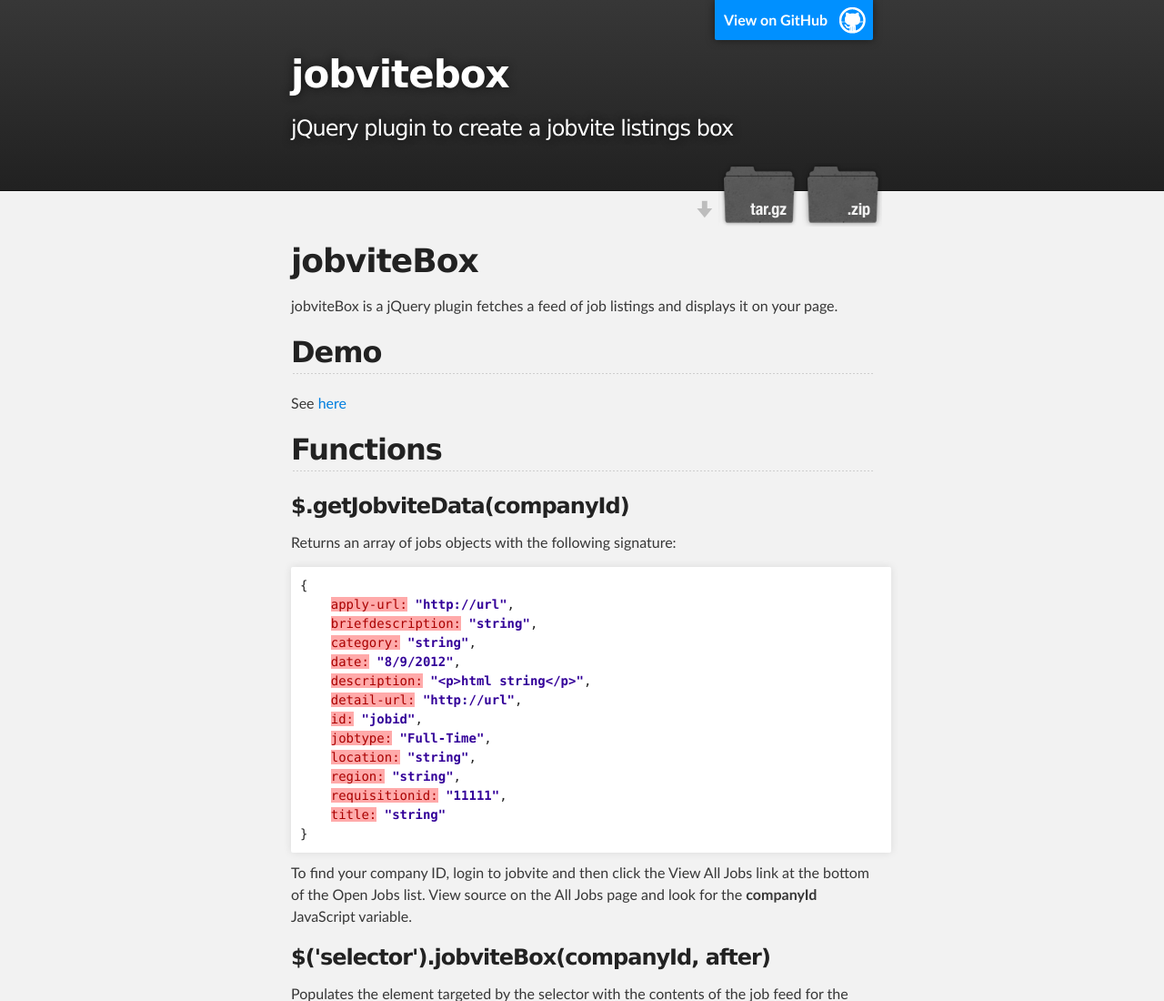
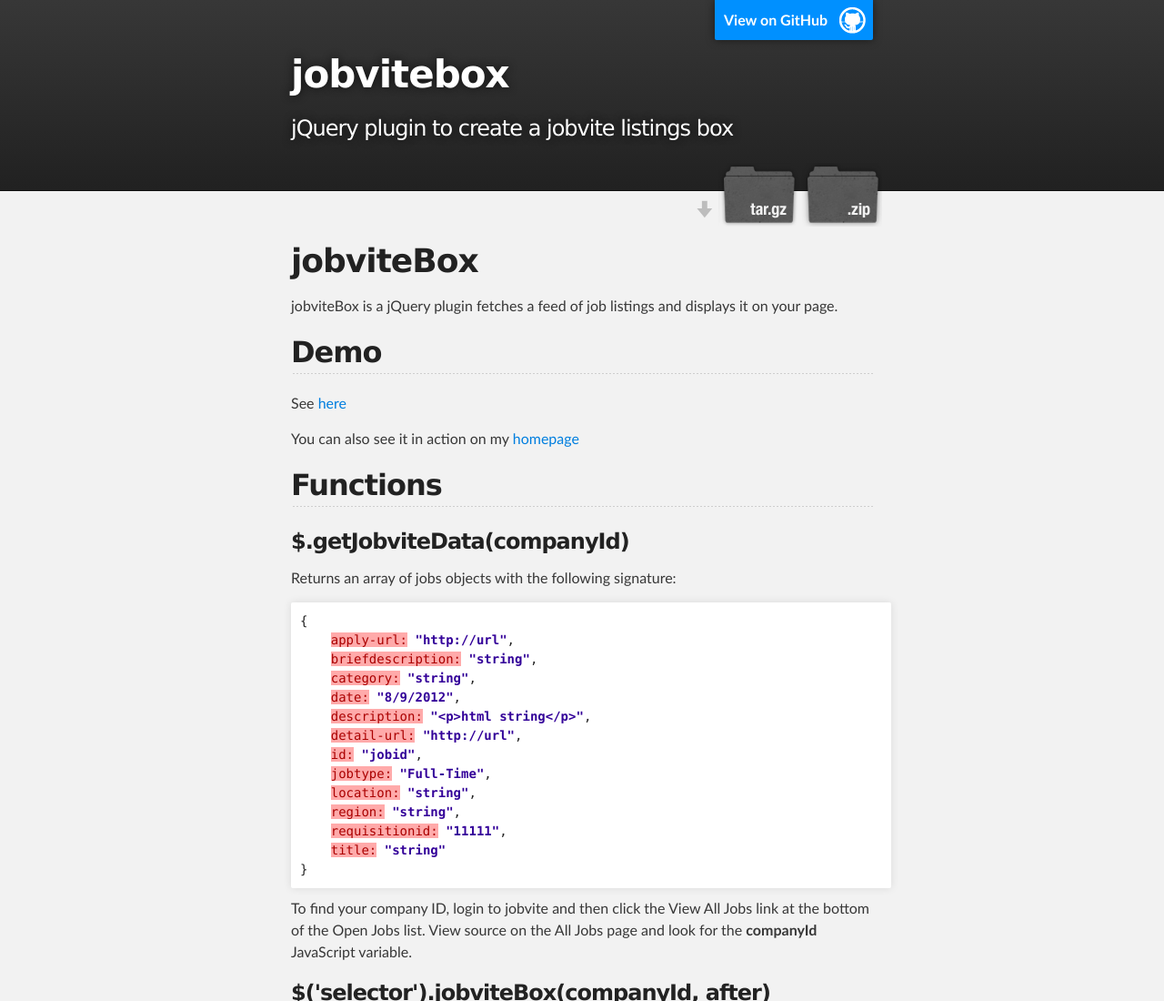
Before and after one commit to ajryan/JobviteBox, a plain HTML site: page index.html in a window 1280 px wide. Shown: the top 1100 px of the page at 91% size. Drawn offline with Linux system fonts and the light colour scheme.

Commit message:
On index, add link to homepage demo

```diff
--- a/index.html
+++ b/index.html
@@ -38,6 +38,7 @@
 <h2>Demo</h2>
 
 <p>See <a href="demo.html">here</a></p>
+<p>You can also see it in action on my <a href="http://ajryan.github.com">homepage</a></p>
 
 <h2>Functions</h2>
 
```
